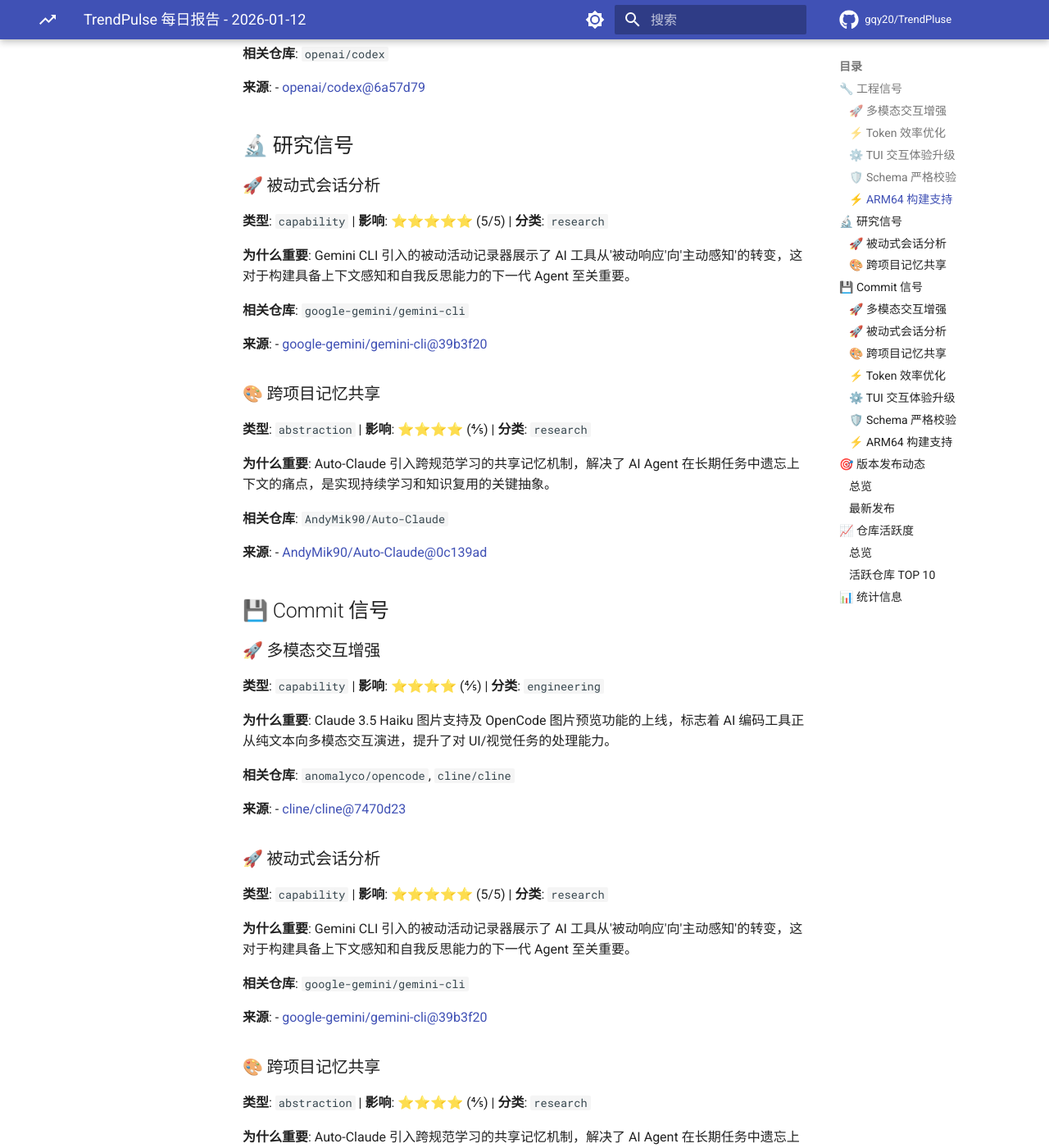
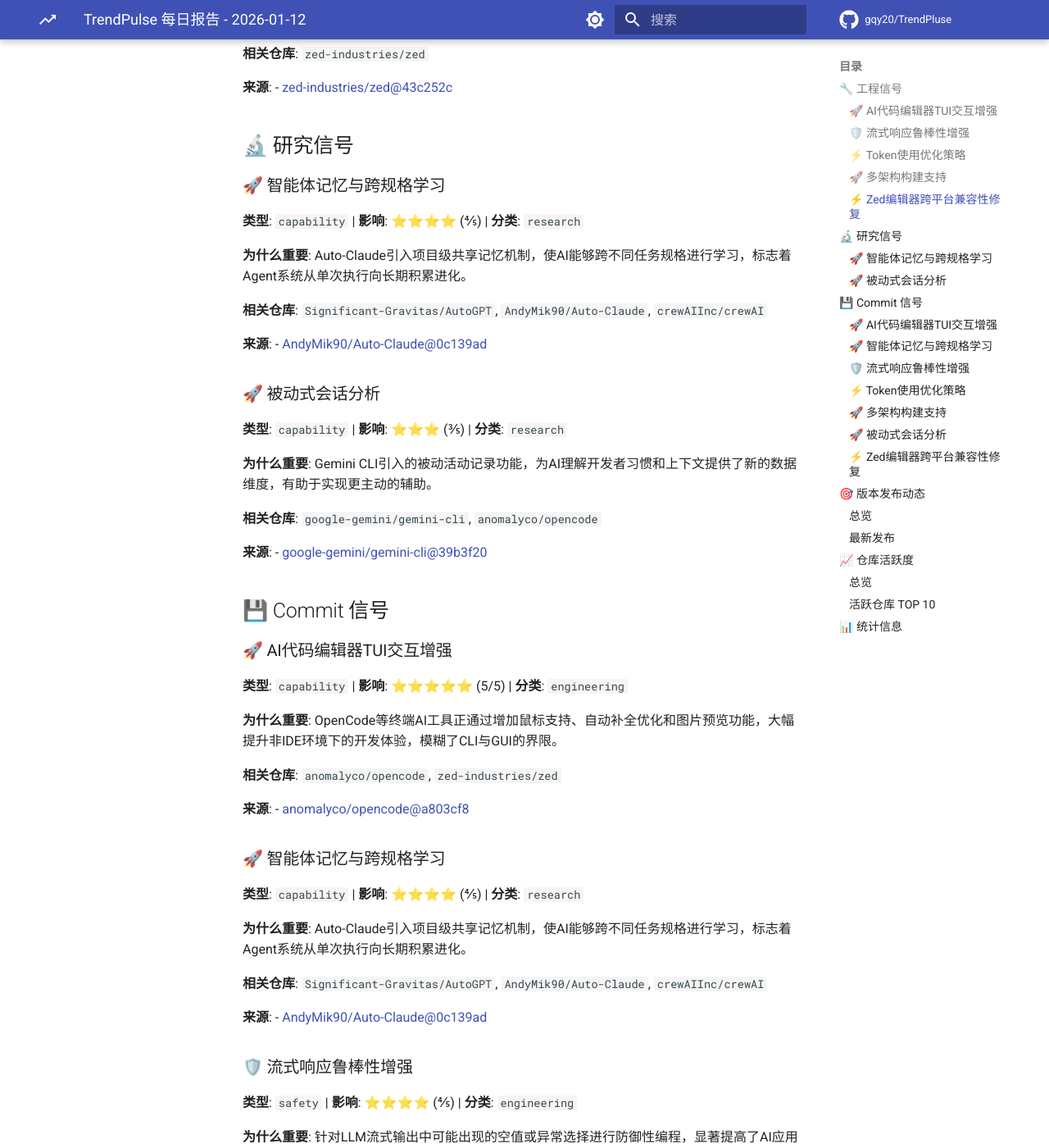
Before and after one commit to gqy20/TrendPluse, an MkDocs documentation site: the page built from docs/reports/report-2026-01-12.md, in a window 1280 px wide and 1400 px high, scrolled down 1462 px. Shown: the whole window at 82% size. Built offline with MkDocs 1.6.1 and Material for MkDocs 9.7.7, drawn with Linux system fonts in a browser that asks for light colours; nearby versions of some CDN libraries; library files that are not in the unit come from our copies; comment, search, counter and statistics services are not loaded; some of the changed text lies outside the part shown.

Commit message:
docs: update daily trend report [skip ci]

```diff
--- a/docs/reports/report-2026-01-12.md
+++ b/docs/reports/report-2026-01-12.md
@@ -4,175 +4,175 @@
 
 ## 🔧 工程信号
 
-### 🚀 多模态交互增强
+### 🚀 AI代码编辑器TUI交互增强
 
-**类型**: `capability` | **影响**: ⭐⭐⭐⭐ (4/5) | **分类**: `engineering`
+**类型**: `capability` | **影响**: ⭐⭐⭐⭐⭐ (5/5) | **分类**: `engineering`
 
-**为什么重要**: Claude 3.5 Haiku 图片支持及 OpenCode 图片预览功能的上线，标志着 AI 编码工具正从纯文本向多模态交互演进，提升了对 UI/视觉任务的处理能力。
+**为什么重要**: OpenCode等终端AI工具正通过增加鼠标支持、自动补全优化和图片预览功能，大幅提升非IDE环境下的开发体验，模糊了CLI与GUI的界限。
 
-**相关仓库**: `anomalyco/opencode`, `cline/cline`
+**相关仓库**: `anomalyco/opencode`, `zed-industries/zed`
 
 **来源**:
-- [cline/cline@7470d23](https://github.com/cline/cline/commit/7470d234ef60d8c67c6e9edefef0e201fa4b11f6)
+- [anomalyco/opencode@a803cf8](https://github.com/anomalyco/opencode/commit/a803cf8aee73bac2209e00ea3c3a9aac655e7fb8)
 
 
-### ⚡ Token 效率优化
+### 🛡️ 流式响应鲁棒性增强
+
+**类型**: `safety` | **影响**: ⭐⭐⭐⭐ (4/5) | **分类**: `engineering`
+
+**为什么重要**: 针对LLM流式输出中可能出现的空值或异常选择进行防御性编程，显著提高了AI应用在生产环境下的稳定性。
+
+**相关仓库**: `langgenius/dify`, `cline/cline`
+
+**来源**:
+- [cline/cline@1bbc904](https://github.com/cline/cline/commit/1bbc90487c5963e0c997fae811ac38f2e7b4e033)
+
+
+### ⚡ Token使用优化策略
 
 **类型**: `performance` | **影响**: ⭐⭐⭐ (3/5) | **分类**: `engineering`
 
-**为什么重要**: 通过截断冗余评论来减少 Token 消耗，反映了在大模型上下文窗口成本依然较高的背景下，开发者对输入数据压缩和成本控制的持续关注。
+**为什么重要**: 通过截断冗余的评论内容来减少Token消耗，反映了在AI成本日益高昂的背景下，开发者对效率优化的持续关注。
 
-**相关仓库**: `ErikBjare/gptme`
+**相关仓库**: `cline/cline`, `ErikBjare/gptme`
 
 **来源**:
 - [ErikBjare/gptme@fcfe48a](https://github.com/ErikBjare/gptme/commit/fcfe48aade8ce5630c81454ed46928d15b5d44e7)
 
 
-### ⚙️ TUI 交互体验升级
+### 🚀 多架构构建支持
 
-**类型**: `workflow` | **影响**: ⭐⭐⭐ (3/5) | **分类**: `engineering`
+**类型**: `capability` | **影响**: ⭐⭐⭐ (3/5) | **分类**: `engineering`
 
-**为什么重要**: OpenCode 对 TUI（终端用户界面）的鼠标支持、自动补全优化及粘贴光标修复，表明在 CLI 工具中融合 GUI 的易用性是提升开发者体验的重要趋势。
+**为什么重要**: 对ARM64远程构建的支持表明AI工具链正在积极适配异构计算环境，以适应Apple Silicon及云端ARM实例的普及。
 
-**相关仓库**: `anomalyco/opencode`
+**相关仓库**: `OpenDevin/OpenDevin`, `openai/codex`
+
+**来源**:
+- [openai/codex@6a57d79](https://github.com/openai/codex/commit/6a57d7980bca3121ca6d0e9b795304ec2d294208)
+
+
+### ⚡ Zed编辑器跨平台兼容性修复
+
+**类型**: `performance` | **影响**: ⭐⭐⭐ (3/5) | **分类**: `engineering`
+
+**为什么重要**: 修复Linux和Windows平台下的特定依赖及输入法问题，体现了高性能编辑器在跨平台生态中面临的碎片化挑战。
+
+**相关仓库**: `zed-industries/zed`
+
+**来源**:
+- [zed-industries/zed@43c252c](https://github.com/zed-industries/zed/commit/43c252cf80527a788b9688eb43c89b4512af00e6)
+
+
+## 🔬 研究信号
+
+### 🚀 智能体记忆与跨规格学习
+
+**类型**: `capability` | **影响**: ⭐⭐⭐⭐ (4/5) | **分类**: `research`
+
+**为什么重要**: Auto-Claude引入项目级共享记忆机制，使AI能够跨不同任务规格进行学习，标志着Agent系统从单次执行向长期积累进化。
+
+**相关仓库**: `Significant-Gravitas/AutoGPT`, `AndyMik90/Auto-Claude`, `crewAIInc/crewAI`
+
+**来源**:
+- [AndyMik90/Auto-Claude@0c139ad](https://github.com/AndyMik90/Auto-Claude/commit/0c139add1e258868d84e628cf70007f16a1b1e22)
+
+
+### 🚀 被动式会话分析
+
+**类型**: `capability` | **影响**: ⭐⭐⭐ (3/5) | **分类**: `research`
+
+**为什么重要**: Gemini CLI引入的被动活动记录功能，为AI理解开发者习惯和上下文提供了新的数据维度，有助于实现更主动的辅助。
+
+**相关仓库**: `google-gemini/gemini-cli`, `anomalyco/opencode`
+
+**来源**:
+- [google-gemini/gemini-cli@39b3f20](https://github.com/google-gemini/gemini-cli/commit/39b3f20a2285e85f265cc0a160ff34cc4de27321)
+
+## 💾 Commit 信号
+
+### 🚀 AI代码编辑器TUI交互增强
+
+**类型**: `capability` | **影响**: ⭐⭐⭐⭐⭐ (5/5) | **分类**: `engineering`
+
+**为什么重要**: OpenCode等终端AI工具正通过增加鼠标支持、自动补全优化和图片预览功能，大幅提升非IDE环境下的开发体验，模糊了CLI与GUI的界限。
+
+**相关仓库**: `anomalyco/opencode`, `zed-industries/zed`
 
 **来源**:
 - [anomalyco/opencode@a803cf8](https://github.com/anomalyco/opencode/commit/a803cf8aee73bac2209e00ea3c3a9aac655e7fb8)
 
 
-### 🛡️ Schema 严格校验
+### 🚀 智能体记忆与跨规格学习
 
-**类型**: `safety` | **影响**: ⭐⭐⭐ (3/5) | **分类**: `engineering`
+**类型**: `capability` | **影响**: ⭐⭐⭐⭐ (4/5) | **分类**: `research`
 
-**为什么重要**: Auto-Claude 强制执行 implementation_plan schema 并增加类型校验，体现了通过强化数据结构完整性来防止 Agent 运行时错误的工程实践。
+**为什么重要**: Auto-Claude引入项目级共享记忆机制，使AI能够跨不同任务规格进行学习，标志着Agent系统从单次执行向长期积累进化。
 
-**相关仓库**: `AndyMik90/Auto-Claude`
+**相关仓库**: `Significant-Gravitas/AutoGPT`, `AndyMik90/Auto-Claude`, `crewAIInc/crewAI`
 
 **来源**:
-- [AndyMik90/Auto-Claude@29d28bf](https://github.com/AndyMik90/Auto-Claude/commit/29d28bf0a2b123ded033a9bcedc014831620ae5d)
+- [AndyMik90/Auto-Claude@0c139ad](https://github.com/AndyMik90/Auto-Claude/commit/0c139add1e258868d84e628cf70007f16a1b1e22)
 
 
-### ⚡ ARM64 构建支持
+### 🛡️ 流式响应鲁棒性增强
 
-**类型**: `performance` | **影响**: ⭐⭐ (2/5) | **分类**: `engineering`
+**类型**: `safety` | **影响**: ⭐⭐⭐⭐ (4/5) | **分类**: `engineering`
 
-**为什么重要**: OpenAI Codex 对远程 ARM64 构建的支持，反映了 AI 工具栈正积极适配 Apple Silicon 和 ARM 服务器架构以优化性能。
+**为什么重要**: 针对LLM流式输出中可能出现的空值或异常选择进行防御性编程，显著提高了AI应用在生产环境下的稳定性。
 
-**相关仓库**: `openai/codex`
+**相关仓库**: `langgenius/dify`, `cline/cline`
+
+**来源**:
+- [cline/cline@1bbc904](https://github.com/cline/cline/commit/1bbc90487c5963e0c997fae811ac38f2e7b4e033)
+
+
+### ⚡ Token使用优化策略
+
+**类型**: `performance` | **影响**: ⭐⭐⭐ (3/5) | **分类**: `engineering`
+
+**为什么重要**: 通过截断冗余的评论内容来减少Token消耗，反映了在AI成本日益高昂的背景下，开发者对效率优化的持续关注。
+
+**相关仓库**: `cline/cline`, `ErikBjare/gptme`
+
+**来源**:
+- [ErikBjare/gptme@fcfe48a](https://github.com/ErikBjare/gptme/commit/fcfe48aade8ce5630c81454ed46928d15b5d44e7)
+
+
+### 🚀 多架构构建支持
+
+**类型**: `capability` | **影响**: ⭐⭐⭐ (3/5) | **分类**: `engineering`
+
+**为什么重要**: 对ARM64远程构建的支持表明AI工具链正在积极适配异构计算环境，以适应Apple Silicon及云端ARM实例的普及。
+
+**相关仓库**: `OpenDevin/OpenDevin`, `openai/codex`
 
 **来源**:
 - [openai/codex@6a57d79](https://github.com/openai/codex/commit/6a57d7980bca3121ca6d0e9b795304ec2d294208)
 
 
-## 🔬 研究信号
-
 ### 🚀 被动式会话分析
 
-**类型**: `capability` | **影响**: ⭐⭐⭐⭐⭐ (5/5) | **分类**: `research`
+**类型**: `capability` | **影响**: ⭐⭐⭐ (3/5) | **分类**: `research`
 
-**为什么重要**: Gemini CLI 引入的被动活动记录器展示了 AI 工具从'被动响应'向'主动感知'的转变，这对于构建具备上下文感知和自我反思能力的下一代 Agent 至关重要。
+**为什么重要**: Gemini CLI引入的被动活动记录功能，为AI理解开发者习惯和上下文提供了新的数据维度，有助于实现更主动的辅助。
 
-**相关仓库**: `google-gemini/gemini-cli`
+**相关仓库**: `google-gemini/gemini-cli`, `anomalyco/opencode`
 
 **来源**:
 - [google-gemini/gemini-cli@39b3f20](https://github.com/google-gemini/gemini-cli/commit/39b3f20a2285e85f265cc0a160ff34cc4de27321)
 
 
-### 🎨 跨项目记忆共享
-
-**类型**: `abstraction` | **影响**: ⭐⭐⭐⭐ (4/5) | **分类**: `research`
-
-**为什么重要**: Auto-Claude 引入跨规范学习的共享记忆机制，解决了 AI Agent 在长期任务中遗忘上下文的痛点，是实现持续学习和知识复用的关键抽象。
-
-**相关仓库**: `AndyMik90/Auto-Claude`
-
-**来源**:
-- [AndyMik90/Auto-Claude@0c139ad](https://github.com/AndyMik90/Auto-Claude/commit/0c139add1e258868d84e628cf70007f16a1b1e22)
-
-## 💾 Commit 信号
-
-### 🚀 多模态交互增强
-
-**类型**: `capability` | **影响**: ⭐⭐⭐⭐ (4/5) | **分类**: `engineering`
-
-**为什么重要**: Claude 3.5 Haiku 图片支持及 OpenCode 图片预览功能的上线，标志着 AI 编码工具正从纯文本向多模态交互演进，提升了对 UI/视觉任务的处理能力。
-
-**相关仓库**: `anomalyco/opencode`, `cline/cline`
-
-**来源**:
-- [cline/cline@7470d23](https://github.com/cline/cline/commit/7470d234ef60d8c67c6e9edefef0e201fa4b11f6)
-
-
-### 🚀 被动式会话分析
-
-**类型**: `capability` | **影响**: ⭐⭐⭐⭐⭐ (5/5) | **分类**: `research`
-
-**为什么重要**: Gemini CLI 引入的被动活动记录器展示了 AI 工具从'被动响应'向'主动感知'的转变，这对于构建具备上下文感知和自我反思能力的下一代 Agent 至关重要。
-
-**相关仓库**: `google-gemini/gemini-cli`
-
-**来源**:
-- [google-gemini/gemini-cli@39b3f20](https://github.com/google-gemini/gemini-cli/commit/39b3f20a2285e85f265cc0a160ff34cc4de27321)
-
-
-### 🎨 跨项目记忆共享
-
-**类型**: `abstraction` | **影响**: ⭐⭐⭐⭐ (4/5) | **分类**: `research`
-
-**为什么重要**: Auto-Claude 引入跨规范学习的共享记忆机制，解决了 AI Agent 在长期任务中遗忘上下文的痛点，是实现持续学习和知识复用的关键抽象。
-
-**相关仓库**: `AndyMik90/Auto-Claude`
-
-**来源**:
-- [AndyMik90/Auto-Claude@0c139ad](https://github.com/AndyMik90/Auto-Claude/commit/0c139add1e258868d84e628cf70007f16a1b1e22)
-
-
-### ⚡ Token 效率优化
+### ⚡ Zed编辑器跨平台兼容性修复
 
 **类型**: `performance` | **影响**: ⭐⭐⭐ (3/5) | **分类**: `engineering`
 
-**为什么重要**: 通过截断冗余评论来减少 Token 消耗，反映了在大模型上下文窗口成本依然较高的背景下，开发者对输入数据压缩和成本控制的持续关注。
+**为什么重要**: 修复Linux和Windows平台下的特定依赖及输入法问题，体现了高性能编辑器在跨平台生态中面临的碎片化挑战。
 
-**相关仓库**: `ErikBjare/gptme`
+**相关仓库**: `zed-industries/zed`
 
 **来源**:
-- [ErikBjare/gptme@fcfe48a](https://github.com/ErikBjare/gptme/commit/fcfe48aade8ce5630c81454ed46928d15b5d44e7)
-
-
-### ⚙️ TUI 交互体验升级
-
-**类型**: `workflow` | **影响**: ⭐⭐⭐ (3/5) | **分类**: `engineering`
-
-**为什么重要**: OpenCode 对 TUI（终端用户界面）的鼠标支持、自动补全优化及粘贴光标修复，表明在 CLI 工具中融合 GUI 的易用性是提升开发者体验的重要趋势。
-
-**相关仓库**: `anomalyco/opencode`
-
-**来源**:
-- [anomalyco/opencode@a803cf8](https://github.com/anomalyco/opencode/commit/a803cf8aee73bac2209e00ea3c3a9aac655e7fb8)
-
-
-### 🛡️ Schema 严格校验
-
-**类型**: `safety` | **影响**: ⭐⭐⭐ (3/5) | **分类**: `engineering`
-
-**为什么重要**: Auto-Claude 强制执行 implementation_plan schema 并增加类型校验，体现了通过强化数据结构完整性来防止 Agent 运行时错误的工程实践。
-
-**相关仓库**: `AndyMik90/Auto-Claude`
-
-**来源**:
-- [AndyMik90/Auto-Claude@29d28bf](https://github.com/AndyMik90/Auto-Claude/commit/29d28bf0a2b123ded033a9bcedc014831620ae5d)
-
-
-### ⚡ ARM64 构建支持
-
-**类型**: `performance` | **影响**: ⭐⭐ (2/5) | **分类**: `engineering`
-
-**为什么重要**: OpenAI Codex 对远程 ARM64 构建的支持，反映了 AI 工具栈正积极适配 Apple Silicon 和 ARM 服务器架构以优化性能。
-
-**相关仓库**: `openai/codex`
-
-**来源**:
-- [openai/codex@6a57d79](https://github.com/openai/codex/commit/6a57d7980bca3121ca6d0e9b795304ec2d294208)
+- [zed-industries/zed@43c252c](https://github.com/zed-industries/zed/commit/43c252cf80527a788b9688eb43c89b4512af00e6)
 
 
 ---
```
Also changed, not shown: other parts of docs/reports/report-2026-01-12.md (+4 -4 lines), reports/report-2026-01-12.md (+119 -119 lines), 1 other file.
